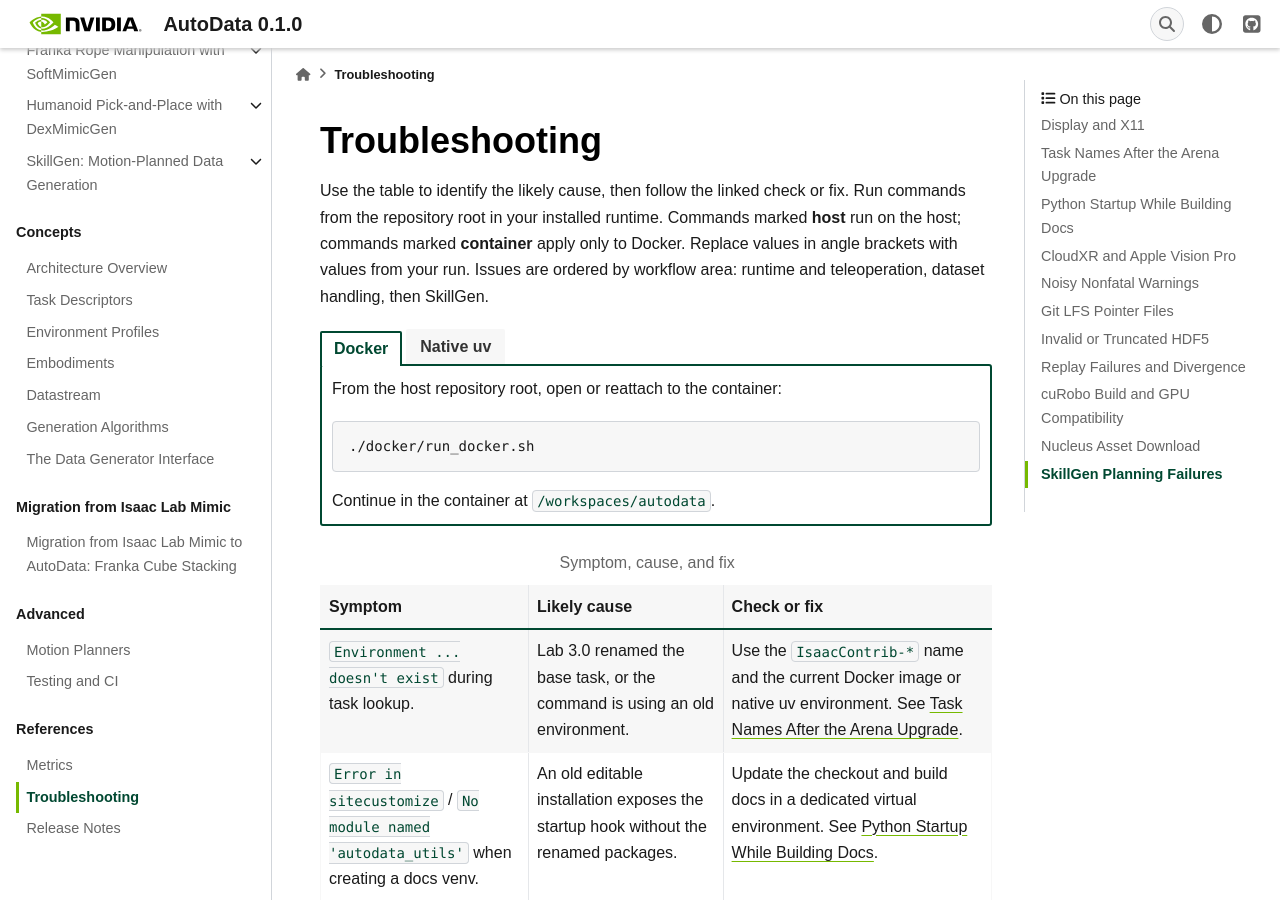
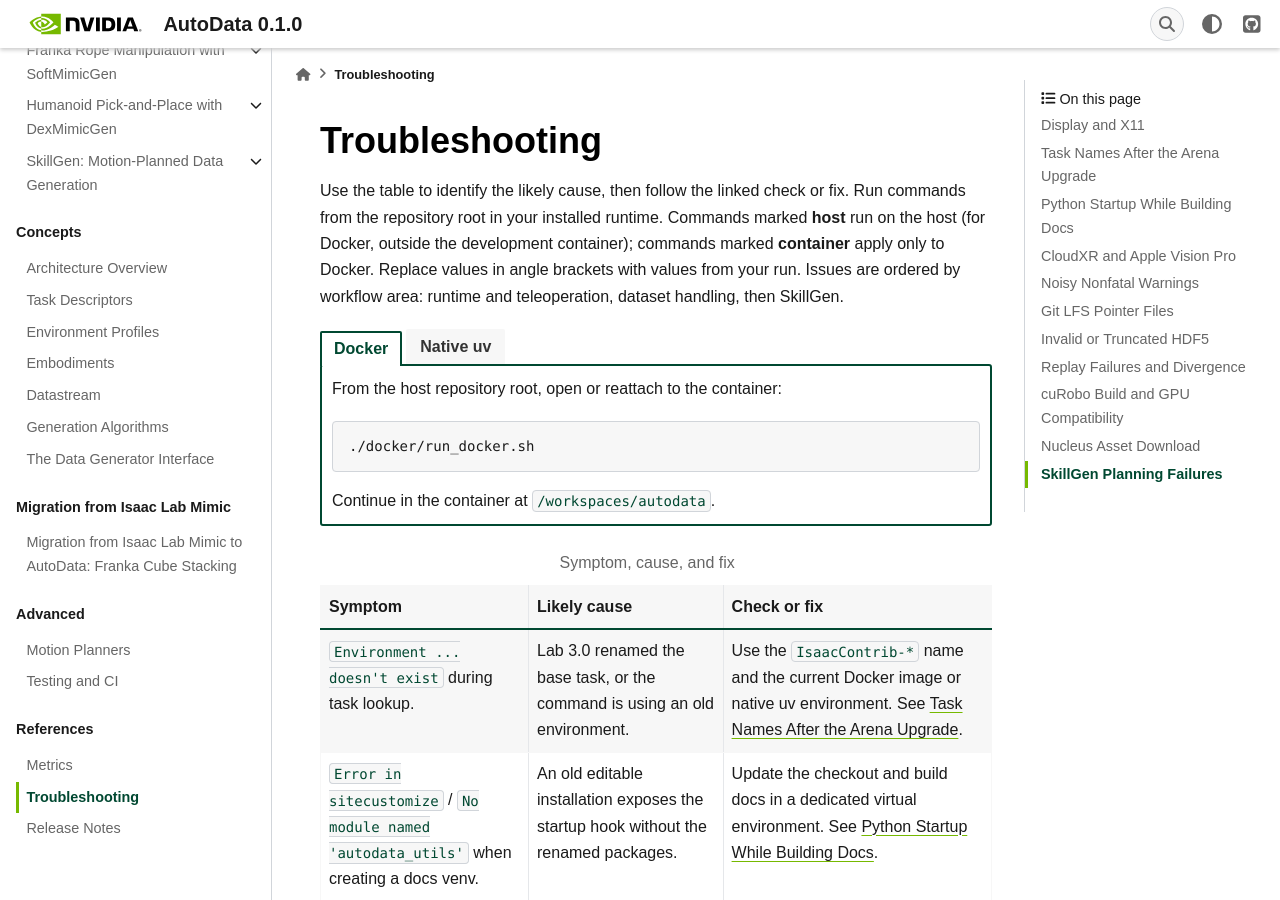
Before and after one commit to isaac-sim/AutoData, a Sphinx documentation site: the page built from docs/pages/references/troubleshooting.rst, in a window 1280 px wide and 900 px high. Built offline with Sphinx 7.4.7, drawn with Linux system fonts in a browser that asks for light colours; some web fonts are replaced.

Commit message:
docs: restore container boundary notes and simplify runtime prose
State that host-only steps run outside the development container for
Docker, restore natural quickstart prerequisite wording, and drop
sentences that describe tab synchronization.

```diff
--- a/docs/pages/quickstart/installation.rst
+++ b/docs/pages/quickstart/installation.rst
@@ -362,8 +362,7 @@ Verifying the Installation
 --------------------------
 
 Select the installation method you used. Run its commands from the repository root: inside the container
-for Docker, or on the host for native uv. The runtime selection follows subsequent command tabs during this
-browser session. The full suite includes SkillGen tests and requires cuRobo.
+for Docker, or on the host for native uv. The full suite includes SkillGen tests and requires cuRobo.
 
 For the optional conda installation, use the plain Python commands in the activated environment without
 starting a container.
--- a/docs/pages/references/troubleshooting.rst
+++ b/docs/pages/references/troubleshooting.rst
@@ -6,10 +6,10 @@ Troubleshooting
 ===============
 
 Use the table to identify the likely cause, then follow the linked check or fix. Run commands
-from the repository root in your installed runtime. Commands marked **host** run on the host;
-commands marked **container** apply only to Docker. Replace values in angle brackets with values
-from your run. Issues are ordered by workflow area: runtime and teleoperation, dataset handling,
-then SkillGen.
+from the repository root in your installed runtime. Commands marked **host** run on the host
+(for Docker, outside the development container); commands marked **container** apply only to
+Docker. Replace values in angle brackets with values from your run. Issues are ordered by workflow
+area: runtime and teleoperation, dataset handling, then SkillGen.
 
 .. autodata-runtime::
 
--- a/docs/pages/workflows/franka_cube_stack_mimicgen/step_1_record_demonstrations.rst
+++ b/docs/pages/workflows/franka_cube_stack_mimicgen/step_1_record_demonstrations.rst
@@ -27,7 +27,7 @@ Recording with a SpaceMouse (Recommended)
 Isaac Lab supports the **SpaceMouse Wireless** and **SpaceMouse Compact** from
 `3Dconnexion <https://3dconnexion.com/>`_.
 
-**Set up the device on the host:**
+**Set up the device on the host (for Docker, outside the development container):**
 
 #. Plug the SpaceMouse into the host machine.
 
--- a/docs/pages/workflows/humanoid_dexmimicgen/step_1_record_demonstrations.rst
+++ b/docs/pages/workflows/humanoid_dexmimicgen/step_1_record_demonstrations.rst
@@ -46,7 +46,8 @@ The CloudXR runtime bridges the Apple Vision Pro and the simulator. Use two term
 same repository root for native uv. Start CloudXR in the first terminal and leave it running
 for the whole recording session.
 
-#. On the **host machine**, configure the firewall to allow CloudXR traffic for either runtime:
+#. On the **host machine** (for Docker, outside the development container), configure the firewall to
+   allow CloudXR traffic:
 
    .. code-block:: bash
 
```
Also changed, not shown: docs/pages/quickstart/first_data_generation.rst (+3 -4 lines).
